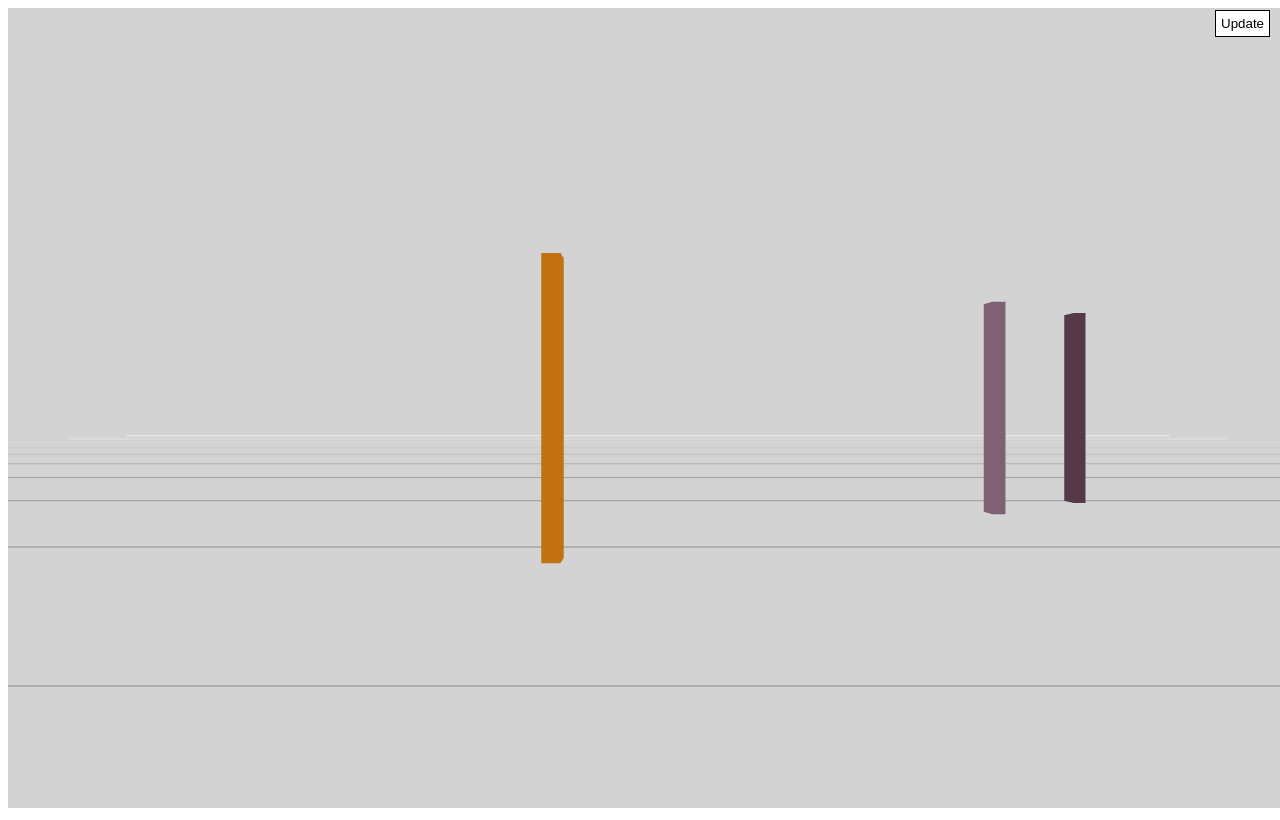
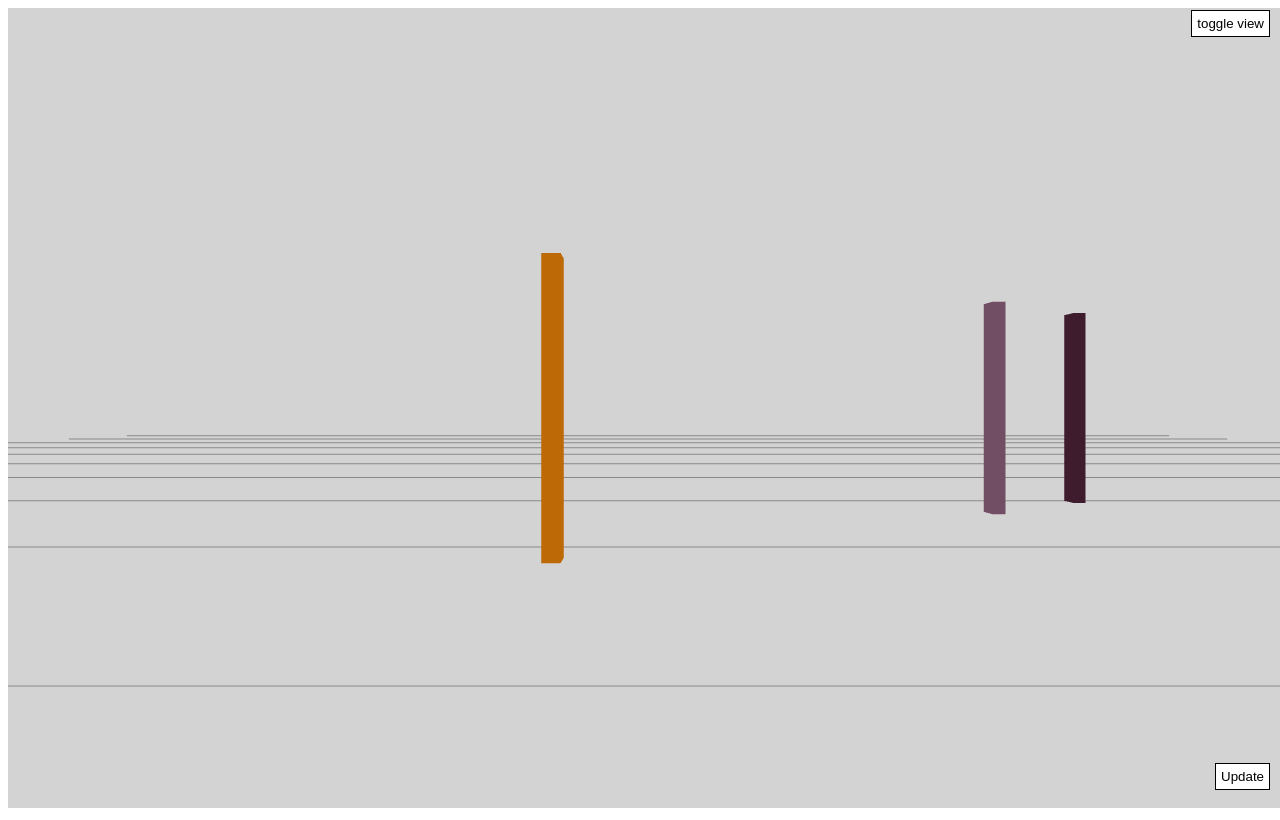
Before and after one commit to bebebebebe/sense-of-directions, a plain HTML site: page index.html in a window 1280 px wide. Drawn offline with Linux system fonts and the light colour scheme; animation ran at ten frames a second.

Commit message:
Add view styles to toggle between: light, dark, birds eye view

```diff
--- a/Landscape.js
+++ b/Landscape.js
@@ -15,6 +15,7 @@
     MAROON:       0x512544,
     TEAL:         0x017a8b,
 
+    BLACK:        0x000000,
     GRAY:         0x808080,
     LIGHT_GRAY:   0xd3d3d3,
     WHITE:        0xffffff,
@@ -25,6 +26,8 @@
     PT_4: {lat: 40.7329915, lng: -73.9879134},  // 13th and 3rd
     PT_5: {lat: 40.720579,  lng: -73.995273},   // cafe integral
 
+    PT_6: {lat: 40.674977, lng: -73.976649},    // PSFC
+
     // RC coords used as map origin
     ORIGIN_LNG:   -74.001002,
     ORIGIN_LAT:   40.720878,
@@ -32,17 +35,28 @@
     MAP_WIDTH:    1000000,
     MAP_HEIGHT:   1000000,
 
+    BEV_HEIGHT: 150, // how high up for bird's eye view
+
     renderer: null,
     scene: null,
     camera: null,
+    grid: null,
 
     dir: null,
     lat: null,
     lng: null,
     proj: null,
 
+    viewType: null, // integer, representing view type in map below
+    viewTypeMap: { // map of view types to description
+      0: 'light theme',
+      1: 'dark theme',
+      2: 'bird\'s eye view, dark theme'
+    },
+
     init: function() {
       this.$update = $('#update');
+      this.$viewToggle = $('#view-toggle');
       this.$container = $('#container');
 
       this.width = window.innerWidth;
@@ -52,6 +66,7 @@
       this.scene = new THREE.Scene();
       this.camera = new THREE.PerspectiveCamera(75, this.aspect, 0.1, 10000);
       this.renderer = new THREE.WebGLRenderer({antialias: true});
+      this.renderer.setSize(this.width, this.height);
 
       this.proj = new Proj(
           this.MAP_WIDTH, this.MAP_HEIGHT, this.ORIGIN_LAT, this.ORIGIN_LNG
@@ -60,13 +75,9 @@
       this.lat = this.ORIGIN_LAT;
       this.lng = this.ORIGIN_LNG;
 
-      this.scene.fog = new THREE.Fog(this.WHITE, 0.1, 200);
-      this.renderer.setSize(this.width, this.height);
-      this.renderer.setClearColor(this.LIGHT_GRAY, 1);
-
       this.addMarkers();
-      this.addGrid();
       this.light();
+      this.viewTypeSet(0);
 
       this.$container.append(this.renderer.domElement);
       this.render();
@@ -74,6 +85,7 @@
 
     wire: function() {
       this.$update.on('click', this.updateH.bind(this));
+      this.$viewToggle.on('click', this.viewToggleH.bind(this));
       window.addEventListener('deviceorientation', this.orientationH.bind(this), true);
     },
 
@@ -86,10 +98,15 @@
     },
 
     addGrid: function() {
-      var gridHelper = new THREE.GridHelper(300, 20);
-      gridHelper.position.y = -8;
+      this.grid = new THREE.GridHelper(300, 20);
+      this.grid.position.y = -8;
 
-      this.scene.add(gridHelper);
+      this.scene.add(this.grid);
+    },
+
+    removeGrid: function() {
+      this.scene.remove(this.grid);
+      this.grid = null;
     },
 
     createMarker: function(color) {
@@ -119,11 +136,13 @@
       this.addMarker(this.ORANGE, this.PT_3);
       this.addMarker(this.MAROON, this.PT_4);
       this.addMarker(this.TEAL, this.PT_5);
+
+      this.addMarker(this.TEAL, this.PT_6);
     },
 
     cameraPos: function(lat, lng, height) {
       if (typeof height === 'undefined') {
-        var height = 0;
+        var height = (this.viewType == 2) ? this.BEV_HEIGHT : 0;
       }
 
       var coords = this.proj.coordsMap(lat, lng);
@@ -154,6 +173,55 @@
       this.dir = (typeof compass === 'number') ? compass : - alpha;
     },
 
+    viewTypeSet: function(n) {
+      console.log('update to type: ', this.viewTypeMap[n]);
+
+      switch(n) {
+        case 0: // light theme
+          this.viewType = 0;
+          this.renderer.setClearColor(this.LIGHT_GRAY, 1);
+          if (this.grid === null) this.addGrid();
+
+          this.camera.position.y = 0;
+          //this.scene.fog = new THREE.Fog(this.White, 0,1, 200);
+          break;
+
+        case 1: // dark theme
+          this.viewType = 1;
+          this.renderer.setClearColor(this.BLACK, 1);
+          if (this.grid !== null) this.removeGrid();
+
+          this.camera.position.y = 0;
+          break;
+
+        case 2: // bird's eye view
+          this.viewType = 2;
+          this.renderer.setClearColor(this.BLACK, 1);
+          if (this.grid !== null) this.removeGrid();
+
+          this.bev(this.BEV_HEIGHT);
+          break;
+
+        default:
+          throw new Error('view type not supported');
+      }
+    },
+
+    viewToggleH: function() {
+      var map = { // from type: to type (see this.viewTypeMap for descriptions)
+        0: 1,
+        1: 2,
+        2: 0
+      };
+
+      if (typeof map[this.viewType] === 'undefined') {
+        throw new Error('type not supported by toggle handler');
+      }
+      else {
+        this.viewTypeSet(map[this.viewType]);
+      }
+    },
+
     updateH: function() {
       window.navigator.geolocation.getCurrentPosition(function(pos) {
         var coords = pos.coords;
@@ -164,18 +232,17 @@
         console.log('lat: ', this.lat);
         console.log('lng: ', this.lng);
 
-        this.cameraPos(this.lat, this.lng, 0);
+        this.cameraPos(this.lat, this.lng);
       }.bind(this));
     },
 
-    // bird's eye view
     bev: function(height) {
-      var origin = new THREE.Vector3(0, 0, 0);
+      var x = this.camera.position.x;
+      var z = this.camera.position.z;
+      var below = new THREE.Vector3(x, 0, z);
 
-      this.camera.position.x = 0;
       this.camera.position.y = height;
-      this.camera.position.z = 0;
-      this.camera.lookAt(origin);
+      this.camera.lookAt(below);
     },
 
     render: function() {
--- a/index.html
+++ b/index.html
@@ -15,5 +15,6 @@
   <body>
     <div id='container'></div>
     <button id='update'>Update</button>
+    <button id='view-toggle'>toggle view</button>
   </body>
 </html>
--- a/style.css
+++ b/style.css
@@ -1,9 +1,17 @@
 button {
-  position: absolute;
-  top: 10px;
-  right: 10px;
-
   padding: 5px;
   border: 1px solid black;
   background: white;
 }
+
+#update {
+  position: absolute;
+  bottom: 10px;
+  right: 10px;
+}
+
+#view-toggle {
+  position: absolute;
+  top: 10px;
+  right: 10px;
+}
```
